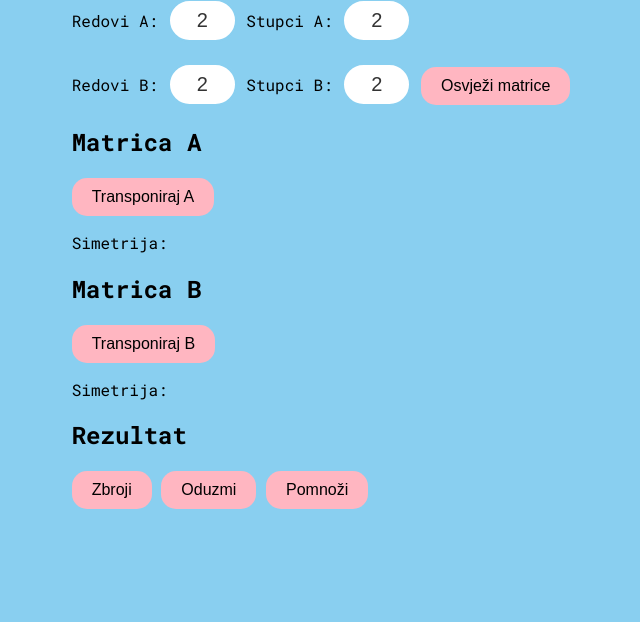
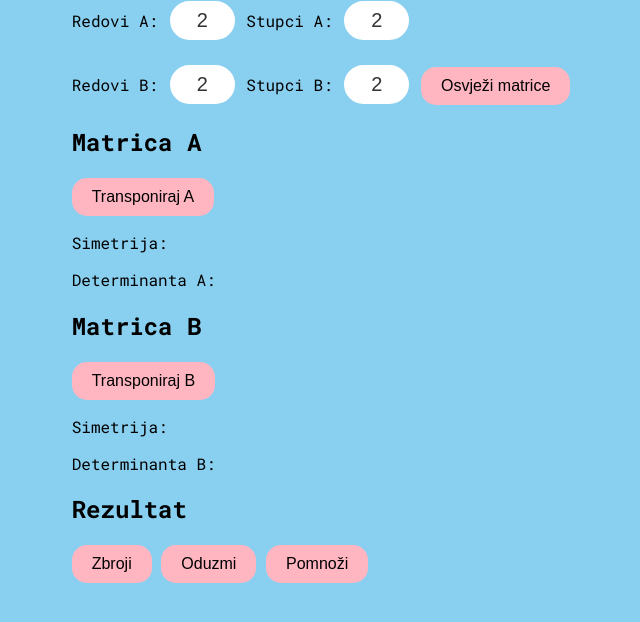
Before and after one commit to patriklan/PM_projekt, a Flask app: page / in a window 1280 px wide. Shown: the part 87-709 px from the top of the page, without its empty margins (319-959 px from the left). Run offline with Flask 3, Linux system fonts and the light colour scheme.

Commit message:
determinante

```diff
--- a/app.py
+++ b/app.py
@@ -1,10 +1,21 @@
 from flask import Flask, render_template, request, jsonify
+import numpy as np
 
 app = Flask(__name__)
 
 @app.route('/')
 def index():
     return render_template('index.html')
+
+@app.route('/determinant', methods=['POST'])
+def determinant():
+    try:
+        matrix = np.array(request.json['matrix'])
+        det = round(np.linalg.det(matrix), 2)
+        return jsonify({'determinant': det})
+    except Exception as e:
+        return jsonify({'error': str(e)}), 400
+
 
 @app.route('/update_matrix', methods=['POST'])
 def update_matrix():
--- a/templates/index.html
+++ b/templates/index.html
@@ -21,6 +21,7 @@
         <button id="transposeA">Transponiraj A</button>
     </div>
     <p id="symmetryA">Simetrija: </p>
+    <p id="determinantA">Determinanta A: </p>
 
     <h2>Matrica B</h2>
     <div id="matrixBContainer"></div>
@@ -28,6 +29,7 @@
         <button id="transposeB">Transponiraj B</button>
     </div>
     <p id="symmetryB">Simetrija: </p>
+    <p id="determinantB">Determinanta B: </p>
 
     <h2>Rezultat</h2>
     <div id="resultContainer"></div>
@@ -74,14 +76,35 @@
 
     function updateMatrixInfo(containerId) {
         const matrix = getMatrixData(containerId);
+        const determinantId = containerId === 'matrixAContainer' ? '#determinantA' : '#determinantB';
+        const symmetryId = containerId === 'matrixAContainer' ? '#symmetryA' : '#symmetryB';
+
+        // Fetch symmetry information
         $.ajax({
             url: '/matrix_info',
             method: 'POST',
             contentType: 'application/json',
             data: JSON.stringify({ matrix }),
             success: function (data) {
-                const symmetryId = containerId === 'matrixAContainer' ? '#symmetryA' : '#symmetryB';
                 $(symmetryId).text('Simetrija: ' + data.symmetry);
+            }
+        });
+
+        // Fetch determinant
+        $.ajax({
+            url: '/determinant',
+            method: 'POST',
+            contentType: 'application/json',
+            data: JSON.stringify({ matrix }),
+            success: function (data) {
+                if (data.determinant !== undefined) {
+                    $(determinantId).text('Determinanta: ' + data.determinant);
+                } else {
+                    $(determinantId).text('Determinanta: Nije moguće izračunati');
+                }
+            },
+            error: function () {
+                $(determinantId).text('Determinanta: Nije moguće izračunati');
             }
         });
     }
```
